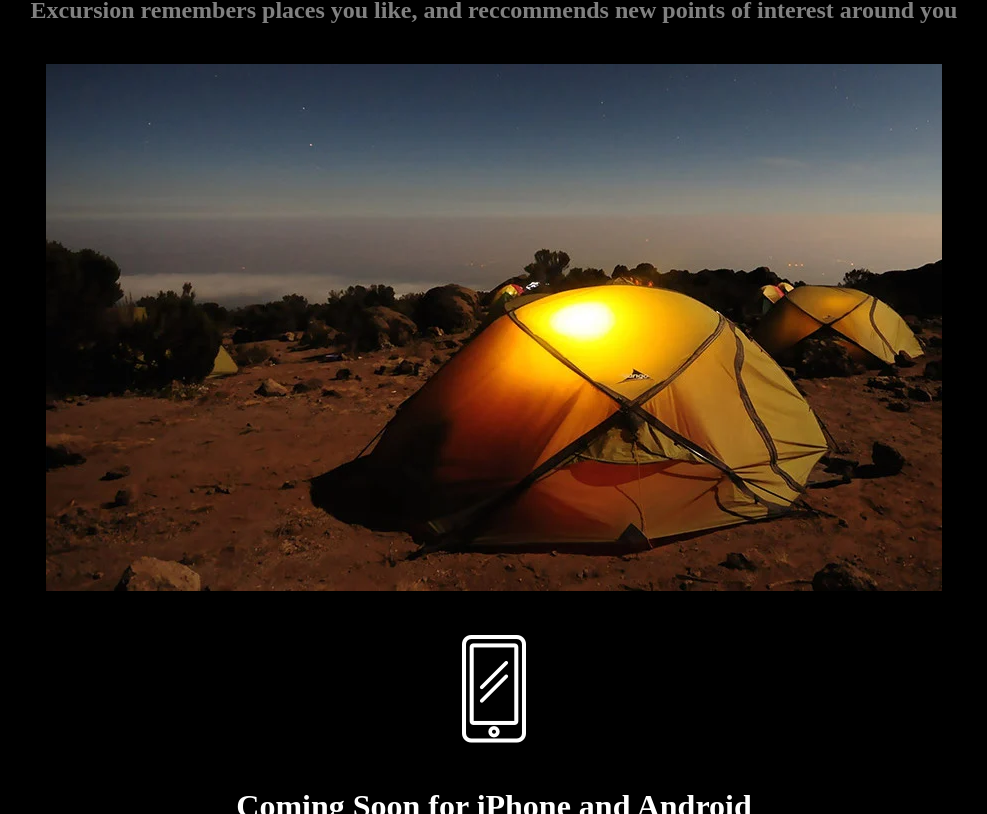
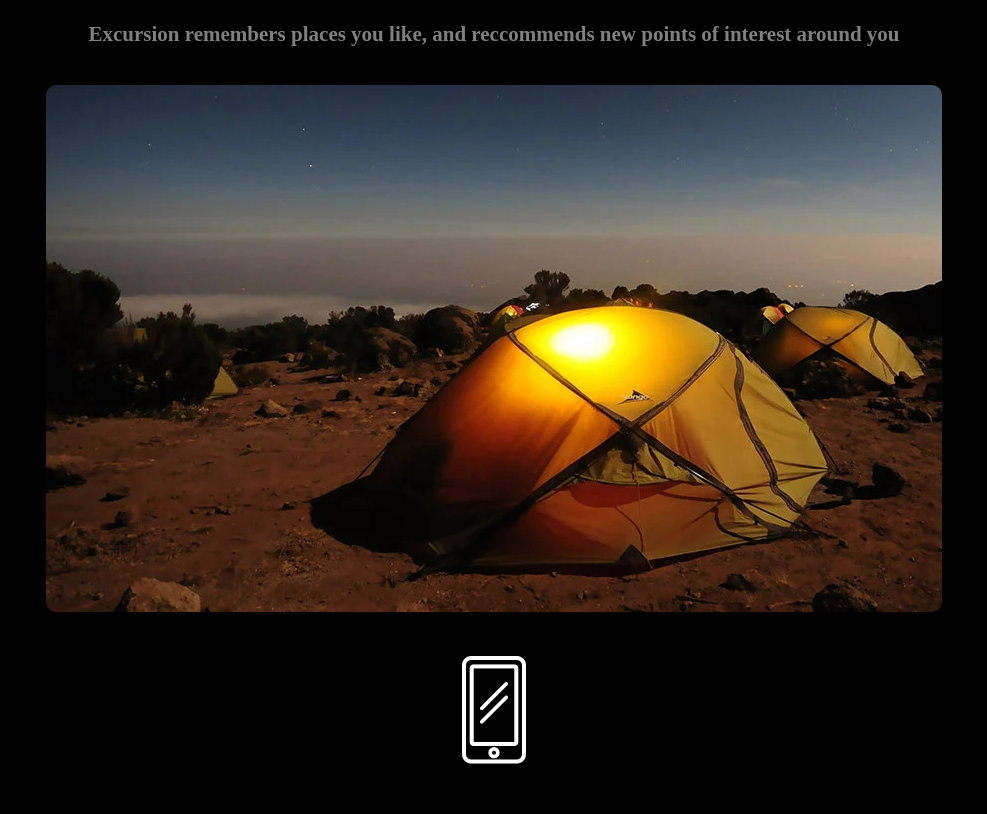
Before and after one commit to omerffaruk/excursion, a plain HTML site: page index.html in a window 1280 px wide. Shown: the part 420-1234 px from the top of the page, without its empty margins (146-1133 px from the left). Drawn offline with Linux system fonts and the light colour scheme.

Commit message:
finish the project

```diff
--- a/resources/css/style.css
+++ b/resources/css/style.css
@@ -17,15 +17,15 @@ body {
     font-size: 16px;
 }
 
-.subheding-h2 {
+.subheadings h1 {
     font-family: verdana;
     font-weight: 300;
     font-size: 42px;
-
 }
 
 .gray {
     color: gray;
+    font-size: 21px;
 }
 
 .image,
@@ -37,3 +37,7 @@ footer h2 {
     color: gray;
     float: right;
 }
+
+.camp img {
+    border-radius: 10px;
+}
```
